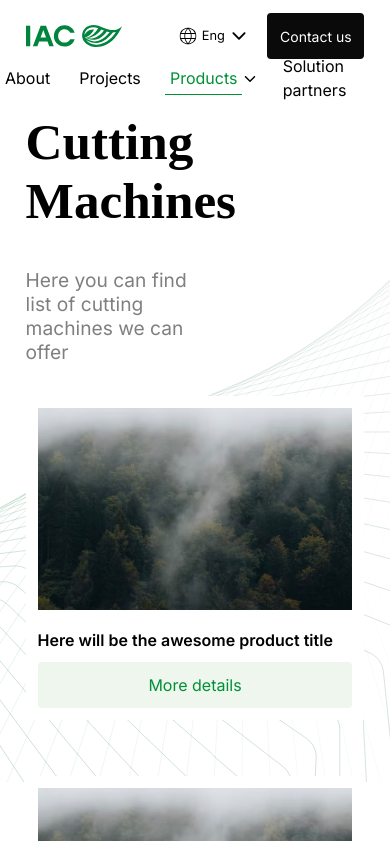
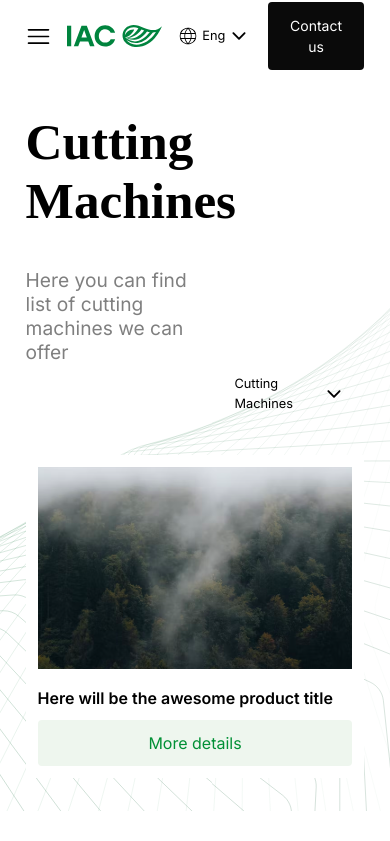
Before and after one commit to Bobur816/IAC, a React (Vite) app: page /products/cutting-machines in a window 390 px wide. Shown: the top 841 px of the page. Built offline with nearby package versions, Linux system fonts and the light colour scheme; a web font is replaced by a local one.

Commit message:
'done-to-form'

```diff
--- a/src/Pages/Products.jsx
+++ b/src/Pages/Products.jsx
@@ -1,5 +1,7 @@
 import styled from "styled-components";
 import Cards from "../ui/Cards";
+import Dropdown from "../ui/Dropdown";
+import { useLocation } from "react-router-dom";
 
 const StyledProducts = styled.div`
   width: 100%;
@@ -37,12 +39,36 @@ const ForHead = styled.div`
   /* margin-bottom: 6.8rem; */
 `;
 
+const Category = styled.div`
+  /* position: fixed; */
+  display: none;
+  top: 100px;
+  width: 130px;
+  margin-left: auto;
+  margin-right: 10px;
+  /* right: 100px; */
+  z-index: 1;
+  /* background-color: red; */
+  justify-content: flex-end;
+  align-items: center;
+  padding: 10px;
+  @media (max-width: 768px) {
+    display: flex;
+  }
+`;
+
 // eslint-disable-next-line react/prop-types
 function Products({ children }) {
+  const pageUrl = useLocation().pathname.split("/");
+  const name = pageUrl.slice(-1)[0].split("-").join(" ");
+  console.log(name);
   return (
     <StyledProducts>
       <div>
         <ForHead>{children}</ForHead>
+        <Category>
+          <Dropdown type="products-mobile" />
+        </Category>
         <Cards />
       </div>
     </StyledProducts>
--- a/src/Pages/Projects.jsx
+++ b/src/Pages/Projects.jsx
@@ -6,6 +6,7 @@ import { Outlet } from "react-router-dom";
 
 const StyledProjects = styled.div`
   display: flex;
+  /* background-color: red; */
   @media (max-width: 768px) {
     flex-direction: column;
     gap: 3rem;
--- a/src/ui/Dropdown.jsx
+++ b/src/ui/Dropdown.jsx
@@ -33,12 +33,15 @@ const StyledDropdown = styled.div`
 const DropdownItems = styled.ul`
   color: #000;
   position: absolute;
+
   display: flex;
   flex-direction: column;
+  z-index: 1;
   gap: 1.6rem;
-  max-width: 200px;
+  /* max-width: 200px; */
   top: 120%;
   right: 0;
+
   /* right: 100%; */
   background-color: #fff;
   border-radius: 0.8rem;
@@ -121,6 +124,10 @@ function Dropdown({ type }) {
   const { language } = useSelector((state) => state.ui);
   const wrapperRef = useRef(null);
 
+  const pageUrl = homeurl.split("/");
+  const name = pageUrl.slice(-1)[0].split("-").join(" ");
+  console.log(name);
+
   useOutsideAlerter(wrapperRef, setIsOpen);
 
   if (type === "products")
@@ -188,6 +195,37 @@ function Dropdown({ type }) {
         </StyledDropdown>
       </StyledLangChanger>
     );
+
+  if (type === "products-mobile")
+    return (
+      <StyledLangChanger
+        ref={wrapperRef}
+        $homeurl={homeurl}
+        onClick={() => setIsOpen((e) => (e === "true" ? "false" : "true"))}
+      >
+        <span>{name}</span>
+        <StyledDropdown $isopen={isOpen}>
+          <IoIosArrowDown />
+          <DropdownItems $isopen={isOpen} $homeurl={homeurl}>
+            <li>
+              <StyledNavLink to="/products/processing-lines">
+                Processing Lines
+              </StyledNavLink>
+            </li>
+            <li>
+              <StyledNavLink to="/products/single-machines">
+                Single Machines
+              </StyledNavLink>
+            </li>
+            <li>
+              <StyledNavLink to="/products/cutting-machines">
+                Cutting Machines
+              </StyledNavLink>
+            </li>
+          </DropdownItems>
+        </StyledDropdown>
+      </StyledLangChanger>
+    );
 }
 
 export default Dropdown;
--- a/src/ui/Form.jsx
+++ b/src/ui/Form.jsx
@@ -2,13 +2,68 @@ import styled from "styled-components";
 
 const StyledWrapper = styled.div`
   background-color: #ff000081;
-  position: absolute;
+  position: fixed;
   z-index: 10;
   height: 100%;
   width: 100%;
 `;
+
+const FormBox = styled.div`
+  background-color: #fff;
+  position: absolute;
+  top: 50%;
+  left: 50%;
+  transform: translate(-50%, -50%);
+  height: 95%;
+  width: 620px;
+  padding: 3.2rem;
+`;
+
+const CheckBoxes = styled.div`
+  background-color: red;
+  display: flex;
+  justify-content: space-between;
+
+  & label {
+    display: flex;
+    align-items: center;
+    gap: 12px;
+    font-size: 14px;
+    font-style: normal;
+    font-weight: 500;
+    line-height: normal;
+
+    & input[type="checkbox"] {
+      width: 16px;
+      height: 16px;
+      accent-color: green;
+    }
+  }
+`;
 function Form() {
-  return <StyledWrapper>Form</StyledWrapper>;
+  return (
+    <StyledWrapper>
+      <FormBox>
+        <h2>Contact us</h2>
+        <form>
+          <CheckBoxes>
+            <label>
+              <input type="checkbox" />
+              Request a quote
+            </label>
+            <label>
+              <input type="checkbox" />
+              Cutting Machinery Info
+            </label>
+            <label>
+              <input type="checkbox" />
+              RSpare Parts & Service
+            </label>
+          </CheckBoxes>
+        </form>
+      </FormBox>
+    </StyledWrapper>
+  );
 }
 
 export default Form;
--- a/src/ui/Logo.jsx
+++ b/src/ui/Logo.jsx
@@ -2,6 +2,7 @@ import { NavLink, useLocation } from "react-router-dom";
 import styled from "styled-components";
 
 const StyledLogo = styled(NavLink)`
+  /* height: 100%; */
   display: flex;
   align-items: center;
   transition: all 0.3s;
--- a/src/ui/MainNav.jsx
+++ b/src/ui/MainNav.jsx
@@ -1,29 +1,41 @@
 import { NavLink, useLocation } from "react-router-dom";
 import styled from "styled-components";
 import Dropdown from "./Dropdown";
+import { useDispatch, useSelector } from "react-redux";
+import { closeMobileNav, toggleMobileNav } from "./uiSlice";
 
 const NavList = styled.ul`
   display: flex;
   @media (max-width: 768px) {
-    /* display: none; */
+    transition: transform 0.3s;
     position: absolute;
-    top: 50px;
+    background-color: gray;
+    width: 100%;
+    height: 100vh;
+    padding: 70px 0 30px 30px;
+    top: 0;
+    z-index: -1;
     left: 0;
+    flex-direction: column;
+    transform: ${(props) =>
+      props.$isopen === "true" ? "translateX(0)" : "translateX(-100%)"};
   }
   font-size: 16px;
   font-weight: 400;
   gap: 2.4rem;
-  @media (max-width: 1130px) {
-  }
   color: ${(props) =>
     props.$homeurl === "/dashboard" || props.$homeurl === "/about/carousel"
       ? "#fff"
       : "#000"};
   position: relative;
+  @media (max-width: 768px) {
+    /* color: #000; */
+  }
   & > li {
     /* background-color: blue; */
     display: flex;
     align-items: center;
+    /* background-color: red; */
   }
 `;
 
@@ -36,31 +48,46 @@ const StyledNavLink = styled(NavLink)`
   }
 `;
 
+const ForViewChange = styled.div`
+  @media (max-width: 768px) {
+    display: none;
+  }
+`;
+
 function MainNav() {
   const homeurl = useLocation().pathname;
+  const { isMobileNavOpen } = useSelector((state) => state.ui);
+  const isopen = isMobileNavOpen.toString();
+  const dispatch = useDispatch();
   // const isHomeUrl = homeUrl === "/dashboard";
   // console.log(homeUrl);
+  function handleToggle() {
+    dispatch(closeMobileNav());
+  }
   return (
     <nav>
-      <NavList $homeurl={homeurl}>
+      <NavList $homeurl={homeurl} $isopen={isopen}>
         <li>
-          <StyledNavLink to="/about">
+          <StyledNavLink onClick={handleToggle} to="/about">
             <span>About</span>
           </StyledNavLink>
         </li>
         <li>
-          <StyledNavLink to="/projects">
+          <StyledNavLink onClick={handleToggle} to="/projects">
             <span>Projects</span>
           </StyledNavLink>
         </li>
         <li>
-          <StyledNavLink to="/products">
+          <StyledNavLink onClick={handleToggle} to="/products/processing-lines">
             <span>Products</span>
           </StyledNavLink>
-          <Dropdown type="products" />
+
+          <ForViewChange>
+            <Dropdown type="products" />
+          </ForViewChange>
         </li>
         <li>
-          <StyledNavLink to="/partners">
+          <StyledNavLink onClick={handleToggle} to="/partners">
             <span>Solution partners</span>
           </StyledNavLink>
         </li>
--- /dev/null
+++ b/src/ui/MobileNavToggle.jsx
@@ -0,0 +1,56 @@
+import styled from "styled-components";
+import { RxHamburgerMenu } from "react-icons/rx";
+import { LiaTimesSolid } from "react-icons/lia";
+import { useDispatch, useSelector } from "react-redux";
+import { toggleMobileNav } from "./uiSlice";
+import { useLocation } from "react-router-dom";
+
+const StyledToggle = styled.div`
+  /* background-color: red; */
+  display: none;
+  @media (max-width: 768px) {
+    display: flex;
+  }
+  /* align-items: center; */
+  /* height: 100%; */
+  /* width: 100%; */
+
+  & button {
+    /* height: 30px;
+    width: 30px; */
+    display: flex;
+    border: none;
+    background-color: transparent;
+    align-items: center;
+    justify-content: center;
+    color: ${(props) =>
+      props.$homeurl === "/dashboard" || props.$homeurl === "/about/carousel"
+        ? "#fff"
+        : "#000"};
+    & svg {
+      font-size: 25px;
+    }
+  }
+  /* display: none; */
+`;
+
+function MobileNavToggle() {
+  const homeurl = useLocation().pathname;
+
+  const { isMobileNavOpen } = useSelector((state) => state.ui);
+  const dispatch = useDispatch();
+  console.log(isMobileNavOpen);
+
+  function handleToggle() {
+    dispatch(toggleMobileNav());
+  }
+  return (
+    <StyledToggle $homeurl={homeurl}>
+      <button onClick={handleToggle}>
+        {isMobileNavOpen ? <LiaTimesSolid /> : <RxHamburgerMenu />}
+      </button>
+    </StyledToggle>
+  );
+}
+
+export default MobileNavToggle;
--- a/src/ui/Navbar.jsx
+++ b/src/ui/Navbar.jsx
@@ -4,6 +4,7 @@ import Logo from "./Logo";
 import NavRight from "./NavRight";
 import { useLocation } from "react-router-dom";
 import Container from "./Container";
+import MobileNavToggle from "./MobileNavToggle";
 
 const StyledNavbar = styled.header`
   height: 9rem;
@@ -18,6 +19,7 @@ const StyledNavbar = styled.header`
           backdrop-filter: blur(5px);
         `
       : css``};
+
   width: 100%;
   z-index: 1;
 `;
@@ -27,6 +29,19 @@ const Navdiv = styled.nav`
   display: flex;
   justify-content: space-between;
   align-items: center;
+
+  & > div:nth-child(1) {
+    /* min-width: 50%; */
+    height: 100%;
+    display: flex;
+    align-items: center;
+    gap: 5.5rem;
+
+    @media (max-width: 1024px) {
+      gap: 2rem;
+    }
+  }
+
   & > div:nth-child(2) {
     min-width: 50%;
     display: flex;
@@ -47,7 +62,10 @@ function Navbar() {
     <StyledNavbar $pageUrl={pageUrl}>
       <Container>
         <Navdiv>
-          <Logo />
+          <div>
+            <MobileNavToggle />
+            <Logo />
+          </div>
           <div>
             <MainNav />
             <NavRight />
--- a/src/ui/SliderItem.jsx
+++ b/src/ui/SliderItem.jsx
@@ -27,7 +27,7 @@ const StyledLi = styled.li`
     padding: 1px;
     transform: translate(-20px, -50%);
     color: #e6e6e6;
-    z-index: 10;
+    z-index: 0;
     /* transition: all 0.1s; */
   }
 
--- a/src/ui/uiSlice.js
+++ b/src/ui/uiSlice.js
@@ -2,6 +2,7 @@ import { createSlice } from "@reduxjs/toolkit";
 
 const initialState = {
   language: "eng",
+  isMobileNavOpen: false,
   aboutInfo: [
     {
       id: "about-001",
@@ -347,8 +348,15 @@ const uiSlice = createSlice({
     changeLanguage(state, action) {
       state.language = action.payload;
     },
+    toggleMobileNav(state) {
+      state.isMobileNavOpen = !state.isMobileNavOpen;
+    },
+    closeMobileNav(state) {
+      state.isMobileNavOpen = false;
+    },
   },
 });
 
-export const { changeLanguage } = uiSlice.actions;
+export const { changeLanguage, toggleMobileNav, closeMobileNav } =
+  uiSlice.actions;
 export default uiSlice.reducer;
```
Also changed, not shown: src/ui/LangChanger.jsx (deleted, +0 -49 lines).
